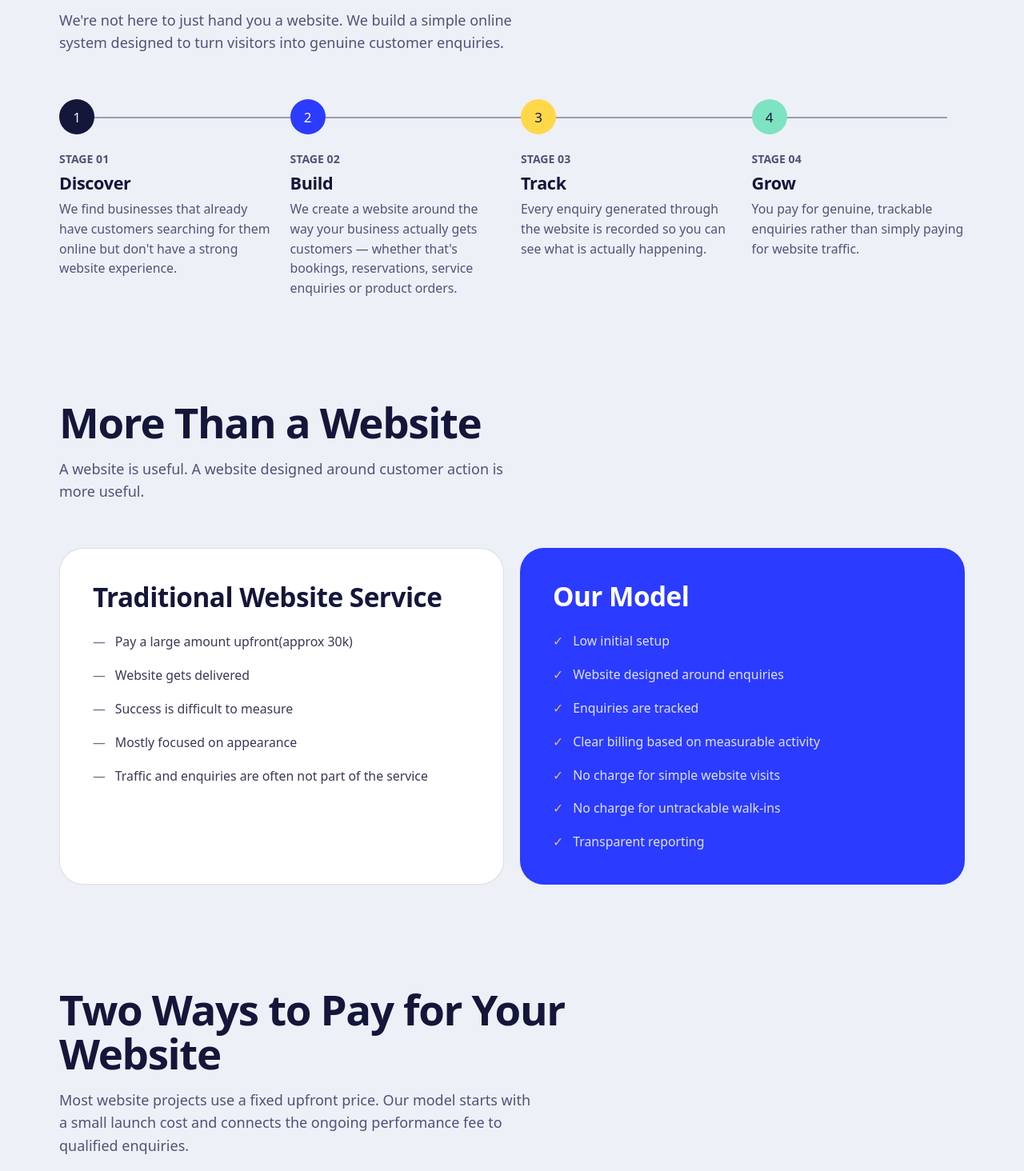
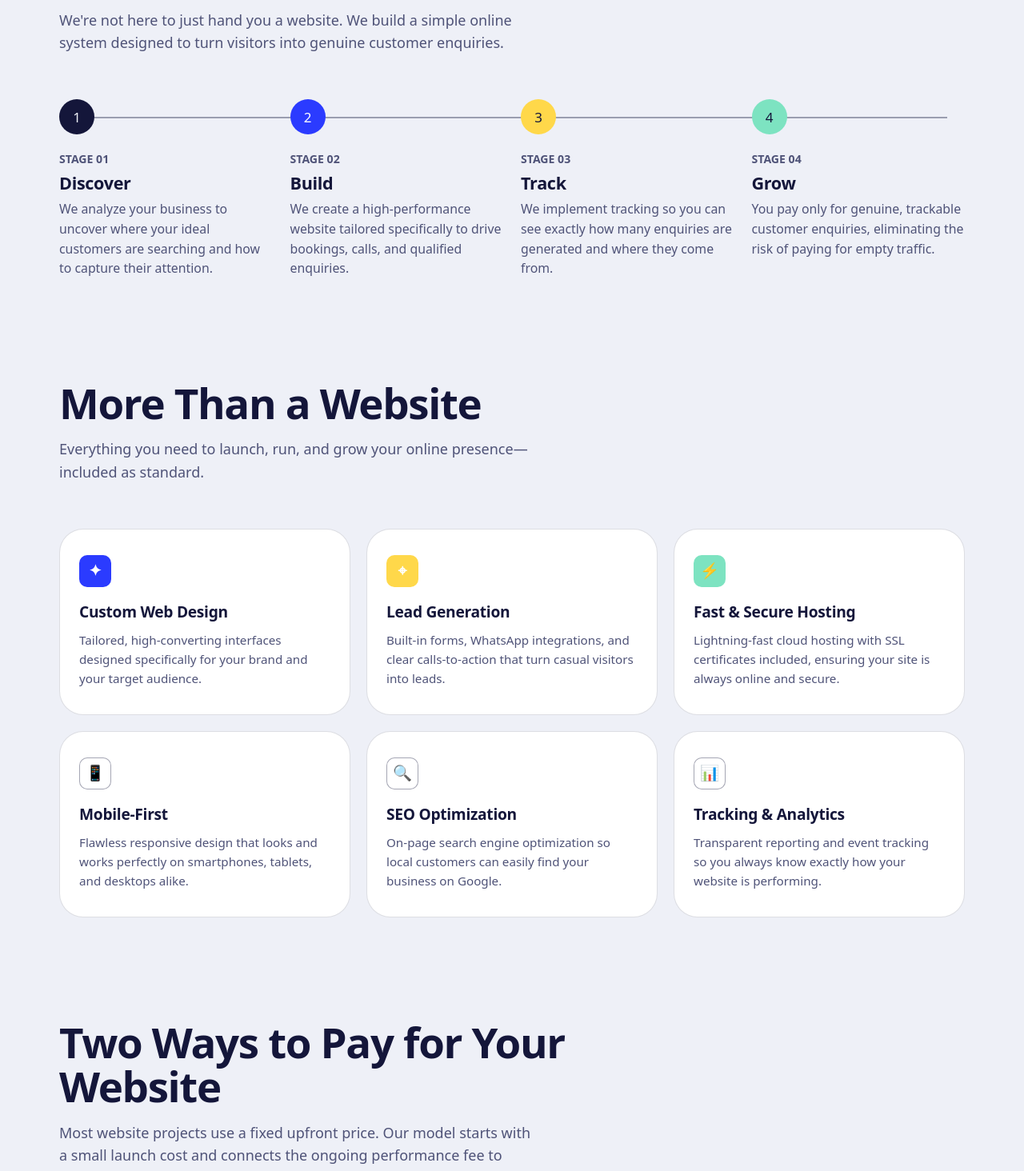
Before and after one commit to webworks247designs-glitch/Webworkflows, a Next.js app: page / in a window 1280 px wide. Shown: the part 4200-5664 px from the top of the page at 80% size. Built offline with nearby package versions, Linux system fonts and the light colour scheme.

Commit message:
Update pricing flow, add responsive services grid, hide Next.js dev portal

```diff
--- a/src/app/globals.css
+++ b/src/app/globals.css
@@ -364,7 +364,7 @@ img{ max-width:100%; }
 /* ============================================================
    PROCESS
    ============================================================ */
-.steps{ position:relative; display:grid; grid-template-columns:repeat(5, minmax(0,1fr)); gap:22px; counter-reset:step; }
+.steps{ position:relative; display:grid; grid-template-columns:repeat(var(--cols, 4), minmax(0,1fr)); gap:22px; counter-reset:step; }
 .steps::before{ content:""; position:absolute; top:22px; left:22px; right:22px; height:2px; background:var(--line-strong); }
 .step{ position:relative; }
 .step .n{
@@ -533,3 +533,13 @@ textarea.field{ min-height:104px; resize:vertical; }
   .layer,.stack,.card,.btn,.fab{ transition:none !important; }
   .page,.card:hover .page{ transition-duration:.01ms !important; }
 }
+
+@media (min-width: 768px) {
+  .show-mobile { display: none !important; }
+}
+@media (max-width: 767px) {
+  .show-desktop { display: none !important; }
+}
+
+/* Hide Next.js Dev Tools Indicator */
+nextjs-portal, [data-nextjs-toast] { display: none !important; }
--- a/src/components/CostFlow.tsx
+++ b/src/components/CostFlow.tsx
@@ -2,37 +2,6 @@ export default function CostFlow() {
   return (
     <section className="sec" id="cost-flow" style={{ paddingTop: 0 }}>
       <div className="wrap">
-
-        {/* THE DIFFERENCE */}
-        <div className="sec-head">
-          <h2>The Difference Is How You Pay</h2>
-        </div>
-
-        <div className="svc-grid" style={{ marginBottom: '64px', gap: '48px' }}>
-          <div>
-            <span style={{ display: 'block', color: 'var(--muted)', fontSize: '0.95rem', fontWeight: 600, letterSpacing: '0.05em', textTransform: 'uppercase', marginBottom: '16px' }}>Typical Fixed-Price Model</span>
-            <div style={{ display: 'flex', flexDirection: 'column', gap: '16px' }}>
-              <div style={{ padding: '16px 24px', background: 'var(--surface)', border: '1px solid var(--line)', borderRadius: '12px', fontWeight: 500 }}>Large upfront project fee</div>
-              <div style={{ color: 'var(--muted)', textAlign: 'center' }}>↓</div>
-              <div style={{ padding: '16px 24px', background: 'var(--surface)', border: '1px solid var(--line)', borderRadius: '12px', fontWeight: 500 }}>Website delivered</div>
-              <div style={{ color: 'var(--muted)', textAlign: 'center' }}>↓</div>
-              <div style={{ padding: '16px 24px', background: 'var(--surface)', border: '1px solid var(--line)', borderRadius: '12px', fontWeight: 500 }}>Project completed</div>
-            </div>
-          </div>
-
-          <div>
-            <span style={{ display: 'block', color: 'var(--muted)', fontSize: '0.95rem', fontWeight: 600, letterSpacing: '0.05em', textTransform: 'uppercase', marginBottom: '16px' }}>Our Model</span>
-            <div style={{ display: 'flex', flexDirection: 'column', gap: '16px' }}>
-              <div style={{ padding: '16px 24px', background: 'var(--surface)', border: '1px solid var(--line)', borderRadius: '12px', fontWeight: 500, borderColor: 'var(--cobalt)' }}>₹3,000 launch</div>
-              <div style={{ color: 'var(--cobalt)', textAlign: 'center' }}>↓</div>
-              <div style={{ padding: '16px 24px', background: 'var(--surface)', border: '1px solid var(--line)', borderRadius: '12px', fontWeight: 500, borderColor: 'var(--cobalt)' }}>Website goes live</div>
-              <div style={{ color: 'var(--cobalt)', textAlign: 'center' }}>↓</div>
-              <div style={{ padding: '16px 24px', background: 'var(--surface)', border: '1px solid var(--line)', borderRadius: '12px', fontWeight: 500, borderColor: 'var(--cobalt)' }}>Qualified enquiries are tracked</div>
-              <div style={{ color: 'var(--cobalt)', textAlign: 'center' }}>↓</div>
-              <div style={{ padding: '16px 24px', background: 'var(--surface)', border: '1px solid var(--line)', borderRadius: '12px', fontWeight: 500, borderColor: 'var(--cobalt)' }}>Pay according to genuine enquiries</div>
-            </div>
-          </div>
-        </div>
 
         {/* EXAMPLE */}
         <div style={{ maxWidth: '600px', margin: '0 auto', background: 'var(--surface)', border: '1px solid var(--line)', borderRadius: '16px', padding: '32px' }}>
--- a/src/components/HowItWorks.tsx
+++ b/src/components/HowItWorks.tsx
@@ -6,11 +6,31 @@ export default function HowItWorks() {
           <h2>How It Works</h2>
           <p>We're not here to just hand you a website. We build a simple online system designed to turn visitors into genuine customer enquiries.</p>
         </div>
-        <ol className="steps" style={{ listStyle: 'none', margin: 0, padding: 0, gridTemplateColumns: 'repeat(4, minmax(0, 1fr))' }}>
-          <li className="step"><span className="n">1</span><span className="time">STAGE 01</span><h3>Discover</h3><p>We find businesses that already have customers searching for them online but don't have a strong website experience.</p></li>
-          <li className="step"><span className="n">2</span><span className="time">STAGE 02</span><h3>Build</h3><p>We create a website around the way your business actually gets customers — whether that's bookings, reservations, service enquiries or product orders.</p></li>
-          <li className="step"><span className="n">3</span><span className="time">STAGE 03</span><h3>Track</h3><p>Every enquiry generated through the website is recorded so you can see what is actually happening.</p></li>
-          <li className="step"><span className="n">4</span><span className="time">STAGE 04</span><h3>Grow</h3><p>You pay for genuine, trackable enquiries rather than simply paying for website traffic.</p></li>
+        <ol className="steps" style={{ listStyle: 'none', margin: 0, padding: 0 }}>
+          <li className="step">
+            <span className="n">1</span>
+            <span className="time">STAGE 01</span>
+            <h3>Discover</h3>
+            <p>We analyze your business to uncover where your ideal customers are searching and how to capture their attention.</p>
+          </li>
+          <li className="step">
+            <span className="n">2</span>
+            <span className="time">STAGE 02</span>
+            <h3>Build</h3>
+            <p>We create a high-performance website tailored specifically to drive bookings, calls, and qualified enquiries.</p>
+          </li>
+          <li className="step">
+            <span className="n">3</span>
+            <span className="time">STAGE 03</span>
+            <h3>Track</h3>
+            <p>We implement tracking so you can see exactly how many enquiries are generated and where they come from.</p>
+          </li>
+          <li className="step">
+            <span className="n">4</span>
+            <span className="time">STAGE 04</span>
+            <h3>Grow</h3>
+            <p>You pay only for genuine, trackable customer enquiries, eliminating the risk of paying for empty traffic.</p>
+          </li>
         </ol>
       </div>
     </section>
--- a/src/components/ModelDifference.tsx
+++ b/src/components/ModelDifference.tsx
@@ -1,72 +1,74 @@
 export default function ModelDifference() {
   return (
-    <section className="sec" id="model-difference" style={{ paddingTop: 0 }}>
+    <section className="sec" id="services" style={{ paddingTop: 0 }}>
       <div className="wrap">
         <div className="sec-head">
           <h2>More Than a Website</h2>
-          <p>A website is useful. A website designed around customer action is more useful.</p>
+          <p>Everything you need to launch, run, and grow your online presence—included as standard.</p>
         </div>
 
-        <div className="svc-grid">
-          <div className="panel" style={{ background: 'var(--surface)', border: '1px solid var(--line)' }}>
-            <h3 style={{ marginBottom: '24px' }}>Traditional Website Service</h3>
-            <ul style={{ display: 'grid', gap: '16px' }}>
-              <li style={{ display: 'flex', gap: '12px' }}>
-                <span style={{ color: 'var(--muted)' }}>—</span>
-                <span>Pay a large amount upfront(approx 30k)</span>
-              </li>
-              <li style={{ display: 'flex', gap: '12px' }}>
-                <span style={{ color: 'var(--muted)' }}>—</span>
-                <span>Website gets delivered</span>
-              </li>
-              <li style={{ display: 'flex', gap: '12px' }}>
-                <span style={{ color: 'var(--muted)' }}>—</span>
-                <span>Success is difficult to measure</span>
-              </li>
-              <li style={{ display: 'flex', gap: '12px' }}>
-                <span style={{ color: 'var(--muted)' }}>—</span>
-                <span>Mostly focused on appearance</span>
-              </li>
-              <li style={{ display: 'flex', gap: '12px' }}>
-                <span style={{ color: 'var(--muted)' }}>—</span>
-                <span>Traffic and enquiries are often not part of the service</span>
-              </li>
-            </ul>
+        <div className="svc-grid" style={{ gridTemplateColumns: 'repeat(auto-fit, minmax(280px, 1fr))' }}>
+
+          <div className="panel" style={{ background: 'var(--surface)', border: '1px solid var(--line)', padding: '32px 24px' }}>
+            <div style={{ width: '40px', height: '40px', borderRadius: '10px', background: 'var(--cobalt)', color: '#fff', display: 'flex', alignItems: 'center', justifyContent: 'center', marginBottom: '20px', fontSize: '1.2rem', fontWeight: 'bold' }}>
+              ✦
+            </div>
+            <h3 style={{ marginBottom: '12px', fontSize: '1.2rem' }}>Custom Web Design</h3>
+            <p style={{ color: 'var(--muted)', fontSize: '0.95rem', lineHeight: 1.6, margin: 0 }}>
+              Tailored, high-converting interfaces designed specifically for your brand and your target audience.
+            </p>
           </div>
 
-          <div className="panel p-cobalt">
-            <h3 style={{ marginBottom: '24px' }}>Our Model</h3>
-            <ul style={{ display: 'grid', gap: '16px' }}>
-              <li style={{ display: 'flex', gap: '12px' }}>
-                <span style={{ color: 'var(--butter)' }}>✓</span>
-                <span>Low initial setup</span>
-              </li>
-              <li style={{ display: 'flex', gap: '12px' }}>
-                <span style={{ color: 'var(--butter)' }}>✓</span>
-                <span>Website designed around enquiries</span>
-              </li>
-              <li style={{ display: 'flex', gap: '12px' }}>
-                <span style={{ color: 'var(--butter)' }}>✓</span>
-                <span>Enquiries are tracked</span>
-              </li>
-              <li style={{ display: 'flex', gap: '12px' }}>
-                <span style={{ color: 'var(--butter)' }}>✓</span>
-                <span>Clear billing based on measurable activity</span>
-              </li>
-              <li style={{ display: 'flex', gap: '12px' }}>
-                <span style={{ color: 'var(--butter)' }}>✓</span>
-                <span>No charge for simple website visits</span>
-              </li>
-              <li style={{ display: 'flex', gap: '12px' }}>
-                <span style={{ color: 'var(--butter)' }}>✓</span>
-                <span>No charge for untrackable walk-ins</span>
-              </li>
-              <li style={{ display: 'flex', gap: '12px' }}>
-                <span style={{ color: 'var(--butter)' }}>✓</span>
-                <span>Transparent reporting</span>
-              </li>
-            </ul>
+          <div className="panel" style={{ background: 'var(--surface)', border: '1px solid var(--line)', padding: '32px 24px' }}>
+            <div style={{ width: '40px', height: '40px', borderRadius: '10px', background: 'var(--butter)', color: '#fff', display: 'flex', alignItems: 'center', justifyContent: 'center', marginBottom: '20px', fontSize: '1.2rem', fontWeight: 'bold' }}>
+              ⌖
+            </div>
+            <h3 style={{ marginBottom: '12px', fontSize: '1.2rem' }}>Lead Generation</h3>
+            <p style={{ color: 'var(--muted)', fontSize: '0.95rem', lineHeight: 1.6, margin: 0 }}>
+              Built-in forms, WhatsApp integrations, and clear calls-to-action that turn casual visitors into leads.
+            </p>
           </div>
+
+          <div className="panel" style={{ background: 'var(--surface)', border: '1px solid var(--line)', padding: '32px 24px' }}>
+            <div style={{ width: '40px', height: '40px', borderRadius: '10px', background: 'var(--mint)', color: '#fff', display: 'flex', alignItems: 'center', justifyContent: 'center', marginBottom: '20px', fontSize: '1.2rem', fontWeight: 'bold' }}>
+              ⚡
+            </div>
+            <h3 style={{ marginBottom: '12px', fontSize: '1.2rem' }}>Fast & Secure Hosting</h3>
+            <p style={{ color: 'var(--muted)', fontSize: '0.95rem', lineHeight: 1.6, margin: 0 }}>
+              Lightning-fast cloud hosting with SSL certificates included, ensuring your site is always online and secure.
+            </p>
+          </div>
+
+          <div className="panel" style={{ background: 'var(--surface)', border: '1px solid var(--line)', padding: '32px 24px' }}>
+            <div style={{ width: '40px', height: '40px', borderRadius: '10px', background: 'var(--surface)', border: '1px solid var(--line-strong)', color: 'var(--ink)', display: 'flex', alignItems: 'center', justifyContent: 'center', marginBottom: '20px', fontSize: '1.2rem', fontWeight: 'bold' }}>
+              📱
+            </div>
+            <h3 style={{ marginBottom: '12px', fontSize: '1.2rem' }}>Mobile-First</h3>
+            <p style={{ color: 'var(--muted)', fontSize: '0.95rem', lineHeight: 1.6, margin: 0 }}>
+              Flawless responsive design that looks and works perfectly on smartphones, tablets, and desktops alike.
+            </p>
+          </div>
+
+          <div className="panel" style={{ background: 'var(--surface)', border: '1px solid var(--line)', padding: '32px 24px' }}>
+            <div style={{ width: '40px', height: '40px', borderRadius: '10px', background: 'var(--surface)', border: '1px solid var(--line-strong)', color: 'var(--ink)', display: 'flex', alignItems: 'center', justifyContent: 'center', marginBottom: '20px', fontSize: '1.2rem', fontWeight: 'bold' }}>
+              🔍
+            </div>
+            <h3 style={{ marginBottom: '12px', fontSize: '1.2rem' }}>SEO Optimization</h3>
+            <p style={{ color: 'var(--muted)', fontSize: '0.95rem', lineHeight: 1.6, margin: 0 }}>
+              On-page search engine optimization so local customers can easily find your business on Google.
+            </p>
+          </div>
+
+          <div className="panel" style={{ background: 'var(--surface)', border: '1px solid var(--line)', padding: '32px 24px' }}>
+            <div style={{ width: '40px', height: '40px', borderRadius: '10px', background: 'var(--surface)', border: '1px solid var(--line-strong)', color: 'var(--ink)', display: 'flex', alignItems: 'center', justifyContent: 'center', marginBottom: '20px', fontSize: '1.2rem', fontWeight: 'bold' }}>
+              📊
+            </div>
+            <h3 style={{ marginBottom: '12px', fontSize: '1.2rem' }}>Tracking & Analytics</h3>
+            <p style={{ color: 'var(--muted)', fontSize: '0.95rem', lineHeight: 1.6, margin: 0 }}>
+              Transparent reporting and event tracking so you always know exactly how your website is performing.
+            </p>
+          </div>
+
         </div>
       </div>
     </section>
```
Also changed, not shown: src/components/Pricing.tsx (+64 -6 lines).
